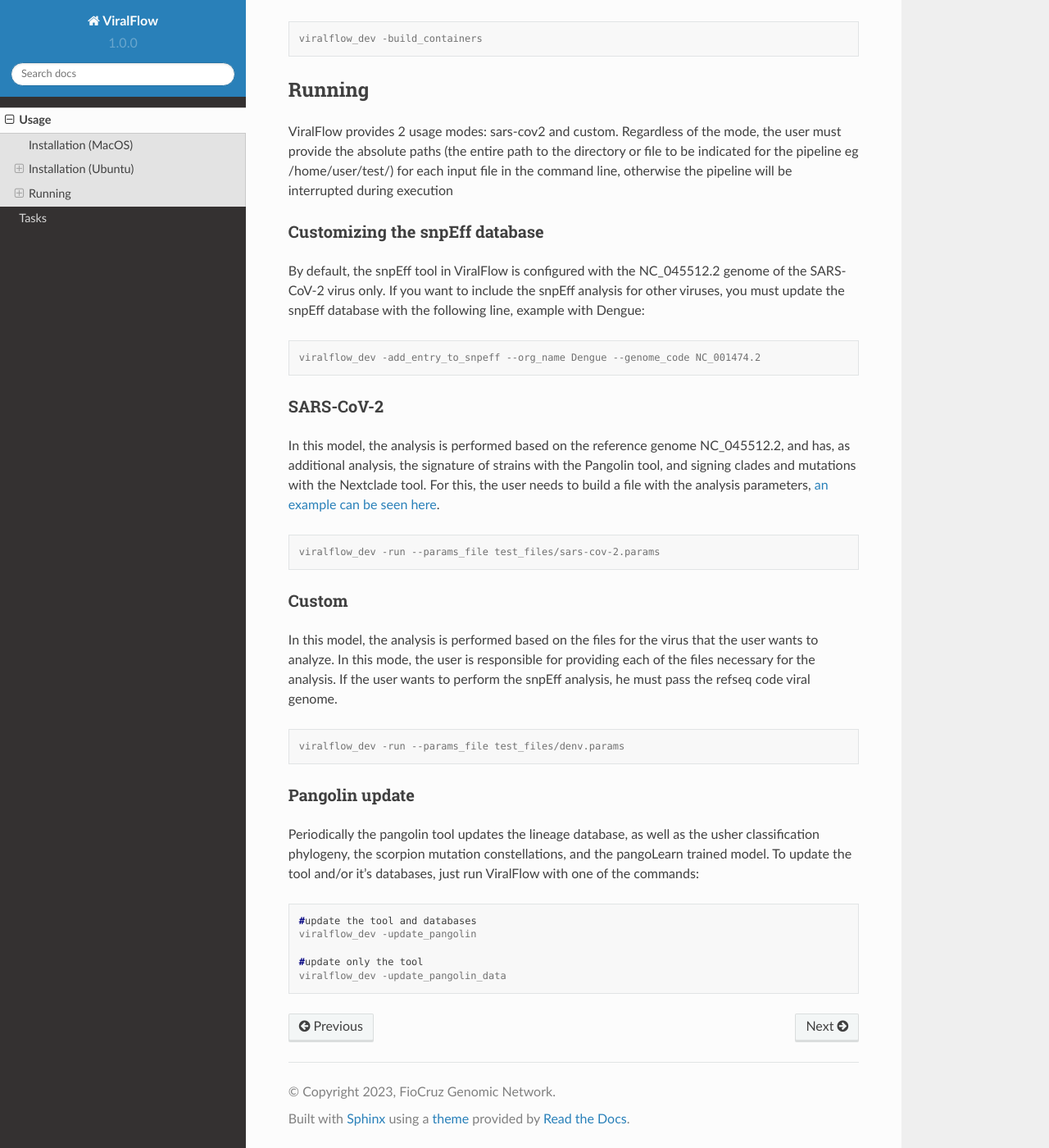
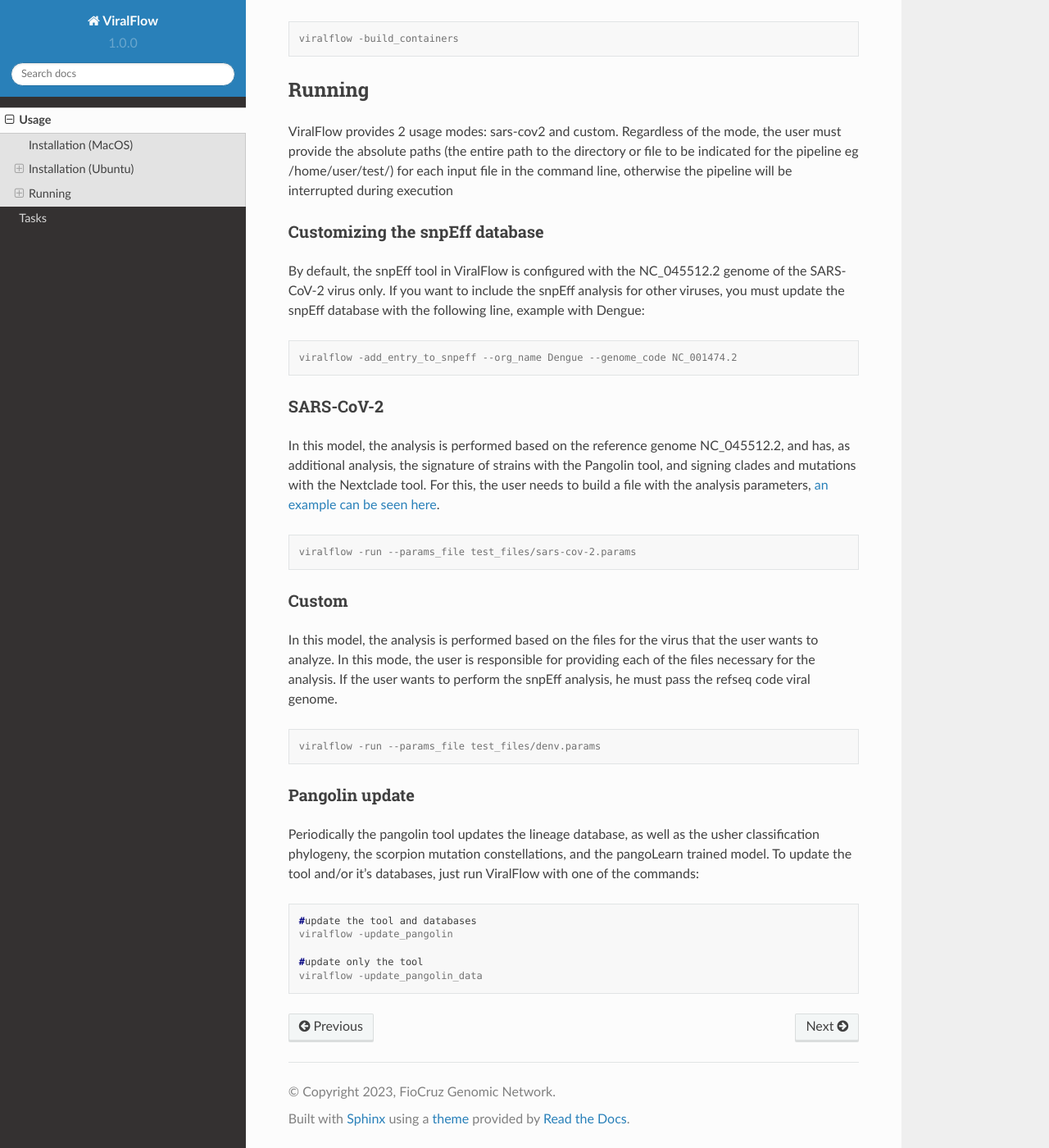
Before and after one commit to dezordi/ViralFlow, a Sphinx documentation site: the page built from docs/source/usage.rst, in a window 1280 px wide and 1400 px high, scrolled down 1711 px. Shown: the whole window at 82% size. Built offline with Sphinx 7.4.7 and the Read the Docs theme 2.0.0, drawn with Linux system fonts in a browser that asks for light colours; some of the changed text lies outside the part shown.

Commit message:
remove _dev information

```diff
--- a/docs/source/index.rst
+++ b/docs/source/index.rst
@@ -5,7 +5,7 @@
   :width: 200
   :align: center
 
-**ViralFlow** is a nextflow workflow for viral genomics analysis
+**ViralFlow** (v0.1.0) is a nextflow workflow for viral genomics analysis
 guided by reference. An user friendly documentation can be
 accessed here `viralflow.github.io <https://viralflow.github.io/>`_.
 
--- a/docs/source/usage.rst
+++ b/docs/source/usage.rst
@@ -79,7 +79,7 @@
 
 .. code-block:: console
 
-   viralflow_dev -build_containers
+   viralflow -build_containers
 
 .. _running:
 
@@ -95,7 +95,7 @@
 
 .. code-block:: console
 
-   viralflow_dev -add_entry_to_snpeff --org_name Dengue --genome_code NC_001474.2
+   viralflow -add_entry_to_snpeff --org_name Dengue --genome_code NC_001474.2
 
 SARS-CoV-2
 ~~~~~~~~~~
@@ -104,7 +104,7 @@
 
 .. code-block:: console
 
-   viralflow_dev -run --params_file test_files/sars-cov-2.params
+   viralflow -run --params_file test_files/sars-cov-2.params
 
 
 Custom
@@ -114,7 +114,7 @@
 
 .. code-block:: console
 
-   viralflow_dev -run --params_file test_files/denv.params
+   viralflow -run --params_file test_files/denv.params
 
 Pangolin update
 ~~~~~~~~~~~~~~~
@@ -124,7 +124,7 @@
 .. code-block:: console
 
    #update the tool and databases
-   viralflow_dev -update_pangolin
+   viralflow -update_pangolin
 
    #update only the tool
-   viralflow_dev -update_pangolin_data
+   viralflow -update_pangolin_data
```
Also changed, not shown: other parts of docs/source/usage.rst (+1 -1 lines).
